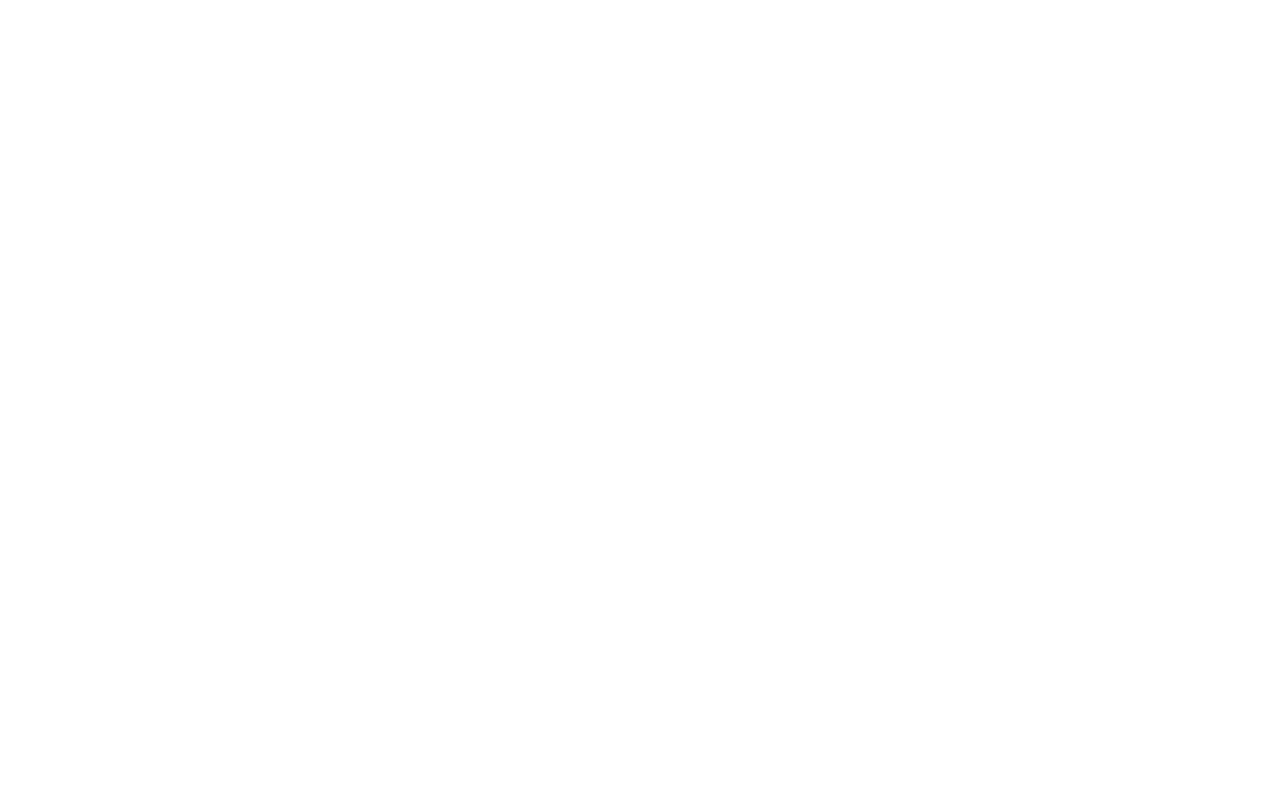
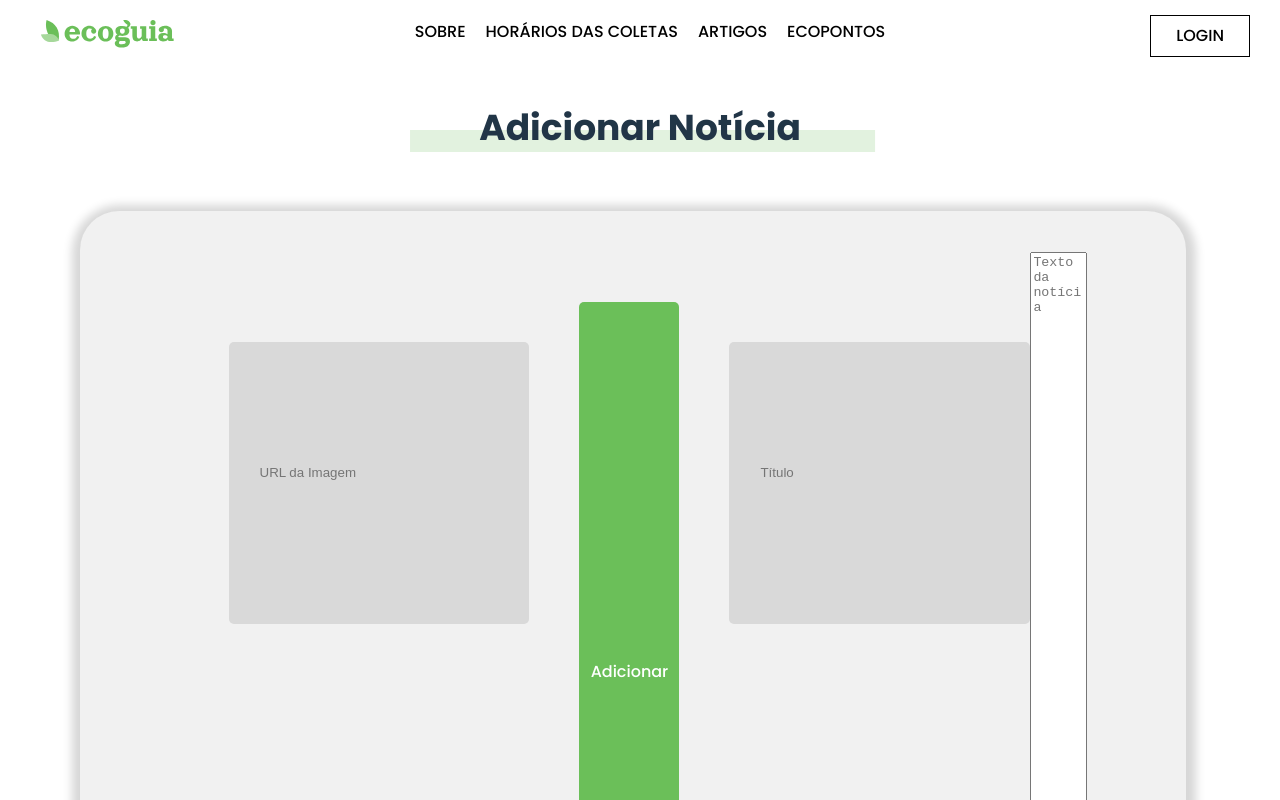
Before and after one commit to kamimarinn/EcoGuiaWEB, a React (Vite) app: page /AddArtigos in a window 1280 px wide. Before the commit this address had no page. Shown: the top 800 px of the page. Built offline with nearby package versions, Linux system fonts and the light colour scheme.

Commit message:
fix/addmorecrudscreen

```diff
--- a/src/pages/Tela CRUD/crud.jsx
+++ b/src/pages/Tela CRUD/crud.jsx
@@ -20,6 +20,7 @@
     <div className='btn-login'>
          <Link className="button" to="/Login">LOGIN</Link>
     </div>
+
     <div className="container-admin">
         <img className="engrenagem-crudtela" src ='/img/engrenagem-crudtela.svg' alt='icon'/>
         <h2>Página de <span className='highlight'>Administrador</span></h2>
@@ -27,19 +28,22 @@
     </div>
     <div className="pai-container-icones">
         <div className="container-icon-um">
-            <img className="engrenagem-crudtela" src ='/img/objt-crud.svg' alt='icon'/>
+        <a href="/AddArtigos" className='botao-missoes'>
+            <img className="engrenagem-crudtela" src ='/img/objt-crud.svg' alt='icon'/></a>
             <h5 className="icon-titulo">Trilha de<br></br> Objetivos</h5>
             <p className="icon-texto" >Manipule missões e<br></br> badges</p>
         </div>
 
         <div className="container-icon-dois">
-            <img className="engrenagem-crudtela" src ='/img/not-crud.svg' alt='icon'/>
+        <Link className="btn" to="/AddArtigos">
+            <img className="engrenagem-crudtela" src ='/img/not-crud.svg' alt='icon'/></Link>
             <h5 className="icon-titulo">Artigos e <br></br>Notícias</h5>
             <p className="icon-texto">Desenvolva novos<br></br>artigos</p>
         </div>
 
         <div className="container-icon-tres">
-            <img className="engrenagem-crudtela" src ='/img/perfil-crud.svg' alt='icon'/>
+        <a href="#" className='botao-addicons'>
+            <img className="engrenagem-crudtela" src ='/img/perfil-crud.svg' alt='icon'/></a>
             <h5 className="icon-titulo">Icons para<br></br>perfis</h5>
             <p className="icon-texto" >Adicione mais ícones para<br></br>os usuários</p>
 
--- /dev/null
+++ b/src/pages/telaAddArtigos/AddArtigos.css
@@ -0,0 +1,203 @@
+.container-addartigos{
+    position: absolute;
+    top: 0;
+    width: 100%;
+    padding: 10px 0;
+    z-index: 1000;
+    flex-direction: column;
+    justify-content: center;
+    align-items: center;
+    background-color: transparent
+}
+
+.container-navbar{
+    position: absolute;
+    width: 100%;
+    top: 20px;
+    display: flex;
+    justify-content: center;
+
+  }
+
+
+.container-navbar a{
+      position: relative;
+      z-index: 7;
+      color: #000;
+      text-decoration: none;
+      margin-bottom: 15px;
+      margin-left: 20px;
+      display: flex;
+      justify-content: center;
+      align-items: center;
+  }
+
+.btn-login{
+      position: absolute;
+      top: 15px;
+      right: 30px;
+      display: flex;
+      align-items: center;
+  }
+
+.btn-login button{
+      background: none;
+      border: 0.5px solid #000;
+      border-radius: 0;
+      color: #000;
+      padding: 8px 25px;
+      cursor: pointer;
+      text-decoration: none;
+
+  }
+
+.container-logo {
+      display: flex;
+      justify-content: start;
+      width: 100%;
+      margin-bottom: 10px;
+
+  }
+
+
+.container-logo img{
+      width: 60%;
+      margin-left: 40px;
+      margin-top: 10px;
+}
+
+ /* container noticia */
+
+.container-tit{
+    display: flex;
+    flex-direction: column;
+
+
+}
+
+
+.container-tit h3{
+    font-size: 36px;
+    text-align: center;
+    z-index: 7;
+
+}
+
+.container-tit h3 .highlight {
+    color: #6BBF59;
+
+}
+
+.retang-coleta{
+position: absolute;
+  z-index: 1;
+  top: 130px;
+  left: 32%;
+  display: flex;
+  margin: 0;
+}
+
+.pai-container-addnoticia{
+    width: 80vw;
+    height: 100vh;
+    background-color: #F1F1F1;
+    border: 0.5px solid transparent;
+    border-radius: 39px;
+    box-shadow: 1px 3px 10px 9px rgba(0, 0, 0, 0.16);
+    margin: 20px 80px 20px;
+    z-index: 7;
+    position: relative;
+    display: flex;
+    justify-content: center;
+    padding: 40px; /* Ajuste conforme necessário */
+  }
+
+.container-info-crud{
+    display: flex;
+    flex-direction: row;
+    justify-content: start;
+
+}
+
+.container-info-crud input{
+    width: 90%;
+    height: 30%;
+    display: flex;
+    flex-direction: column;
+    background-color: #D9D9D9;
+    border: 0.5px solid transparent;
+    border-radius: 5px;
+    /* box-shadow: 1px 3px 10px 9px rgba(0, 0, 0, 0.16); */
+    margin-top: 90px;
+    margin-left: 50px;
+    justify-content: end;
+    padding: 10px 30px 30px ; /* Ajuste conforme necessário */
+}
+
+.container-info-crud button{
+    width: 100px;
+    background-color: #6BBF59;
+    color: #fff;
+    font-size: 16px;
+    cursor: pointer;
+    display: flex;
+    align-items: center;
+    justify-content: center;
+    text-align: center;
+    margin-top: 50px;
+    margin-bottom: 10px;
+    margin-left: 50px;
+    padding: 10px 20px;
+    border: none;
+    border-radius: 5px;
+}
+
+.container-addnoticia{
+    display: flex;
+    flex-direction: column;
+    justify-content: end;
+    /* margin-top: 15%;
+    margin-right: 85px; */
+}
+
+
+.container-addnoticia input{
+    width: 30%;
+    /* height: 80%;  */
+    display: flex;
+    flex-direction: column;
+    background-color: #D9D9D9;
+    border: 0.5px solid transparent;
+    border-radius: 5px;
+    /* box-shadow: 1px 3px 10px 9px rgba(0, 0, 0, 0.16); */
+    margin: 20px 290px 20px;
+    justify-content: end;
+    padding: 20px; /* Ajuste conforme necessário */
+}
+
+
+
+.container-addnoticia textarea{
+    width: 50%;
+    /* height: 80%;  */
+    background-color: #D9D9D9;
+    border: 0.5px solid transparent;
+    border-radius: 5px;
+    /* box-shadow: 1px 3px 10px 9px rgba(0, 0, 0, 0.16); */
+    margin: 20px 150px 20px;
+    z-index: 7;
+    position: relative;
+    display: flex;
+    justify-content: center;
+    padding: 100px  20px; /* Ajuste conforme necessário */
+}
+
+
+
+
+
+.noticias-list h3{
+    text-align: center;
+    font-size: 24px;
+    margin-top: 50px;
+}
--- /dev/null
+++ b/src/pages/telaAddArtigos/AddArtigos.jsx
@@ -0,0 +1,109 @@
+import "./AddArtigos.css";
+import { Link } from "react-router-dom";
+import { useState } from "react";
+
+function AddArtigos() {
+    const [noticias, setNoticias] = useState([]);
+    const [currentNoticia, setCurrentNoticia] = useState({ title: "", text: "", image: "" });
+    const [editingIndex, setEditingIndex] = useState(null);
+
+    const addNoticia = () => {
+        if (editingIndex !== null) {
+            const updatedNoticias = noticias.map((noticia, index) =>
+                index === editingIndex ? currentNoticia : noticia
+            );
+            setNoticias(updatedNoticias);
+            setEditingIndex(null);
+        } else {
+            setNoticias([...noticias, currentNoticia]);
+        }
+        setCurrentNoticia({ title: "", text: "", image: "" });
+    };
+
+    const editNoticia = (index) => {
+        setCurrentNoticia(noticias[index]);
+        setEditingIndex(index);
+    };
+
+    const deleteNoticia = (index) => {
+        const updatedNoticias = noticias.filter((_, i) => i !== index);
+        setNoticias(updatedNoticias);
+    };
+
+    return (
+        <div className="container-addartigos">
+            <div className='container-logo'>
+                <Link to="/">
+                    <img className='img-logo-pag-artigo' src='/img/logo-pag-artigo.svg' alt='logo' />
+                </Link>
+            </div>
+            <div className='container-navbar'>
+                <a href="/">SOBRE</a>
+                <a href="/">HORÁRIOS DAS COLETAS</a>
+                <a href="/">ARTIGOS</a>
+                <a href="/">ECOPONTOS</a>
+            </div>
+            <div className='btn-login'>
+                <Link className="button" to="/Login">LOGIN</Link>
+
+
+            </div>
+
+            <div className="container-tit">
+                <h3 className={editingIndex !== null ? "highlight" : ""}>
+            {editingIndex !== null ? "Editar Notícia" : "Adicionar Notícia"}
+            </h3>
+                <img src='/img/retangulo-hcoleta.svg' alt='retangulo-hcoleta' className='retang-coleta'/>
+                </div>
+
+            <div className="pai-container-addnoticia">
+
+
+                <div className="container-info-crud">
+               <input
+                    type="text"
+                    placeholder="URL da Imagem"
+                    value={currentNoticia.image}
+                    onChange={(e) => setCurrentNoticia({ ...currentNoticia, image: e.target.value })}
+                />
+                <button onClick={addNoticia}>{editingIndex !== null ? "Atualizar" : "Adicionar"}</button>
+                <input
+                    type="text"
+                    placeholder="Título"
+                    value={currentNoticia.title}
+                    onChange={(e) => setCurrentNoticia({ ...currentNoticia, title: e.target.value })}
+                />
+                <textarea
+                    placeholder="Texto da notícia"
+                    value={currentNoticia.text}
+                    onChange={(e) => setCurrentNoticia({ ...currentNoticia, text: e.target.value })}
+                />
+
+               </div>
+
+            <div className="container-addnoticia">
+
+            </div>
+
+
+
+            </div>
+
+            {/* Lista de Notícias */}
+            <div className="noticias-list">
+                <h3>Lista de Notícias</h3>
+                {noticias.map((noticia, index) => (
+                    <div key={index} className="noticia-item">
+                        <h4>{noticia.title}</h4>
+                        <img src={noticia.image} alt={noticia.title} style={{ width: "100px", height: "auto" }} />
+                        <p>{noticia.text}</p>
+                        <button onClick={() => editNoticia(index)}>Editar</button>
+                        <button onClick={() => deleteNoticia(index)}>Excluir</button>
+                    </div>
+                ))}
+            </div>
+        </div>
+    );
+}
+
+export default AddArtigos;
--- a/src/routes.jsx
+++ b/src/routes.jsx
@@ -6,6 +6,7 @@
 import HorarioColeta from "./componentes/HorarioColeta/HorarioColeta.jsx";
 import Login from "./pages/Login/Login.jsx";
 import Crud from "./pages/Tela CRUD/crud.jsx";
+import AddArtigos from "./pages/telaAddArtigos/AddArtigos.jsx";
 
 
 export default function Rotas() {
@@ -19,6 +20,7 @@
                 <Route path="/HorarioColeta" element={<HorarioColeta/>}/>
                 <Route path="/Login" element={<Login/>}/>
                 <Route path="/Crud"  element={<Crud/>}/>
+                <Route path="/AddArtigos" element={<AddArtigos/>}/>
 
 
             </Routes>
```
